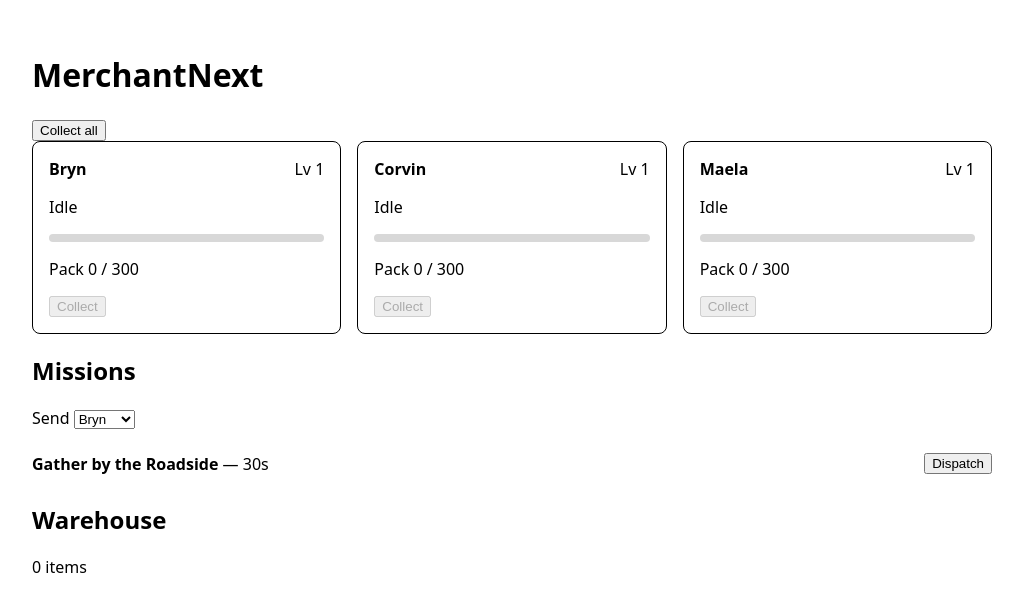
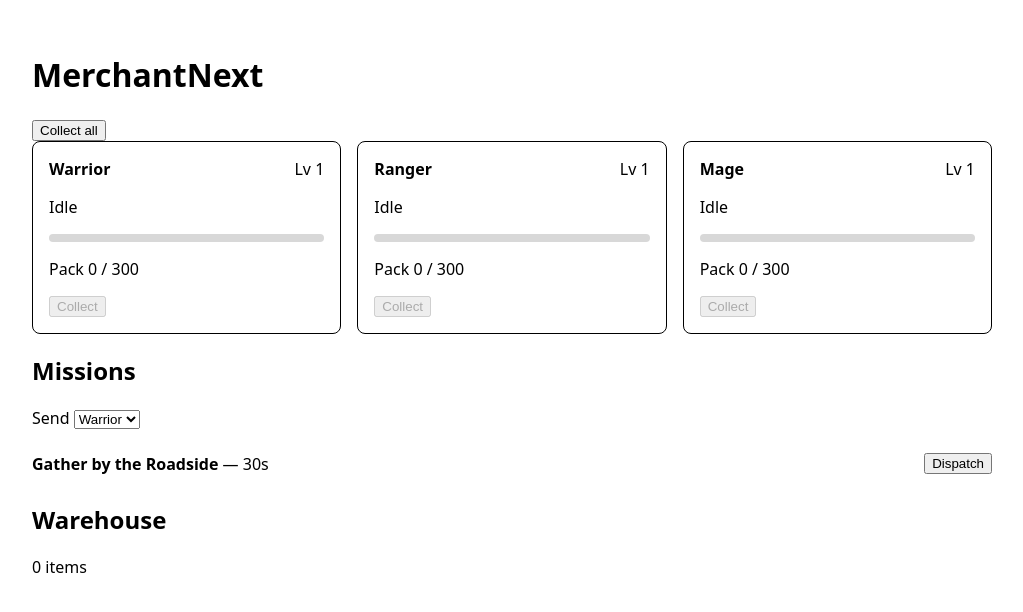
Before and after one commit to Skigim/Mercenaries-Incremental-Adventure, a React (Vite) app: page / in a window 1280 px wide. Shown: the top 612 px of the page, without its empty margins (128-1151 px from the left). Built offline with nearby package versions, Linux system fonts and the light colour scheme.

Commit message:
Swap named heroes for class placeholders in new-game roster
Lets hero portraits reuse a small set of class-based models instead
of needing unique art per named hero, while a new asset pack is
worked out.

```diff
--- a/src/core/newGame.ts
+++ b/src/core/newGame.ts
@@ -8,7 +8,7 @@ export const CURRENT_VERSION = 1;
  */
 export const HERO_COUNT = 3;
 
-const NAMES = ['Bryn', 'Corvin', 'Maela', 'Toller', 'Isolde'];
+const NAMES = ['Warrior', 'Ranger', 'Mage', 'Rogue', 'Cleric'];
 
 function makeHero(index: number): Hero {
   return {
```
